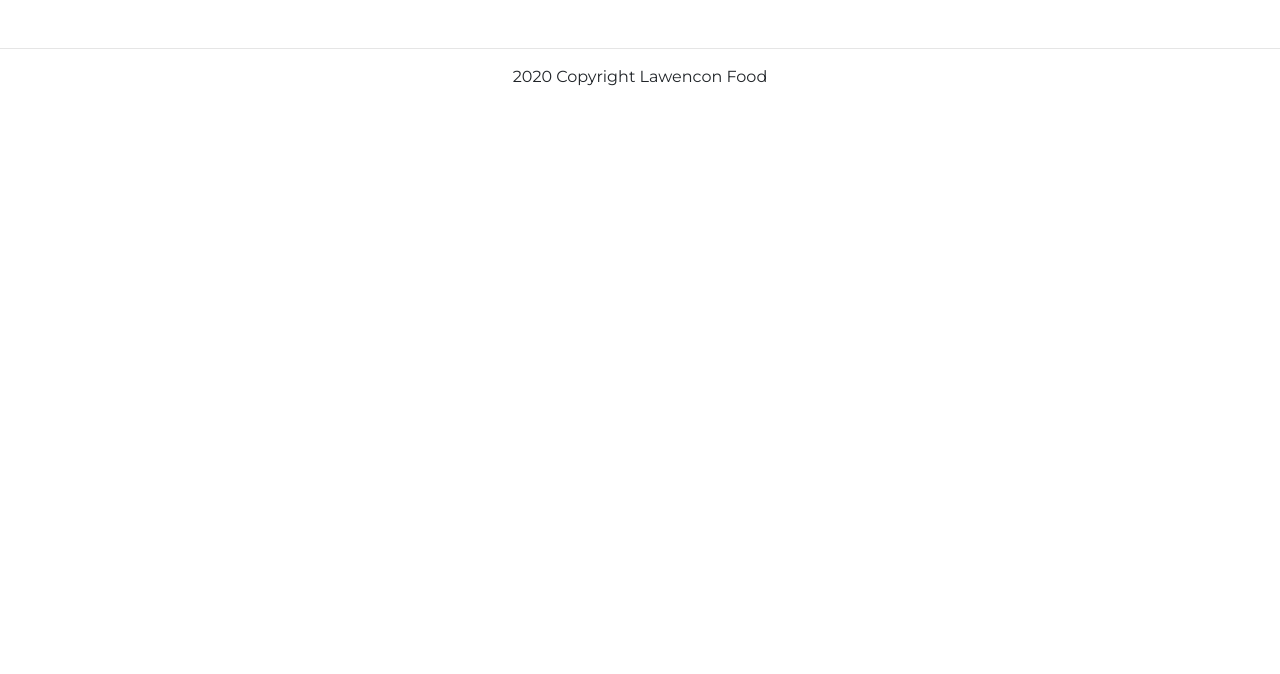
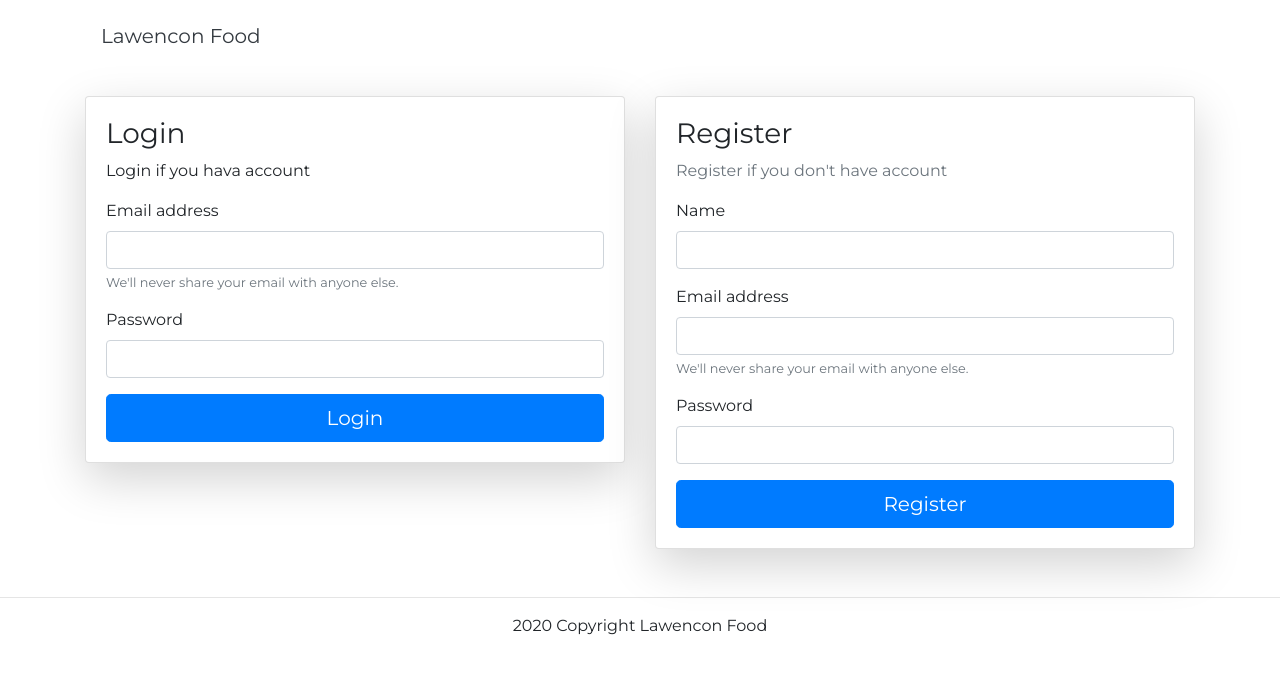
Before and after one commit to priaaji-seyanegoro/lawencon-food-vue, a Vue app: page /login in a window 1280 px wide. Shown: the top 674 px of the page. Built offline with nearby package versions, Linux system fonts and the light colour scheme; no server answers; what vue-toast-notification would draw is missing.

Commit message:
make  login,register,protect route

```diff
--- a/package.json
+++ b/package.json
@@ -13,7 +13,8 @@
     "core-js": "^3.6.5",
     "vue": "^2.6.11",
     "vue-router": "^3.2.0",
-    "vue-toast-notification": "^0.6.0"
+    "vue-toast-notification": "^0.6.0",
+    "vuex": "^3.5.1"
   },
   "devDependencies": {
     "@babel/polyfill": "^7.11.5",
--- a/src/App.vue
+++ b/src/App.vue
@@ -11,5 +11,8 @@ export default {
   components: {
     Footer,
   },
+  mounted() {
+    console.log(this.$store.state.authenticated);
+  },
 };
 </script>
--- /dev/null
+++ b/src/components/LoginForm.vue
@@ -0,0 +1,91 @@
+<template>
+  <div class="card shadow-lg">
+    <div class="card-body">
+      <h3>Login</h3>
+      <p>Login if you hava account</p>
+      <form v-on:submit.prevent>
+        <div class="form-group">
+          <label for="email">Email address</label>
+          <input
+            type="email"
+            class="form-control"
+            id="email"
+            aria-describedby="emailHelp"
+            v-model="user.email"
+          />
+          <small id="emailHelp" class="form-text text-muted"
+            >We'll never share your email with anyone else.</small
+          >
+        </div>
+        <div class="form-group">
+          <label for="password">Password</label>
+          <input
+            type="password"
+            class="form-control"
+            id="password"
+            v-model="user.password"
+          />
+        </div>
+
+        <button
+          type="submit"
+          class="btn btn-primary btn-lg btn-block"
+          @click="login"
+        >
+          Login
+        </button>
+      </form>
+    </div>
+  </div>
+</template>
+
+<script>
+import axios from "axios";
+export default {
+  name: "LoginForm",
+  data() {
+    return {
+      user: {},
+    };
+  },
+  methods: {
+    login: async function () {
+      if (this.user.email && this.user.password) {
+        const res = await axios.get(
+          `http://localhost:3000/users?q=${this.user.email}`
+        );
+        console.log(res);
+        if (
+          res.data.length !== 0 &&
+          res.data[0].email === this.user.email &&
+          res.data[0].password === this.user.password
+        ) {
+          // set state on store
+          this.$store.commit("setAuthentication", true);
+          this.user = "";
+
+          // redirect to cart
+          this.$router.push({ path: "/home" });
+        } else {
+          this.$toast.error("Email or Password Wrong", {
+            type: "error",
+            position: "top-right",
+            duration: 3000,
+            dismissible: true,
+          });
+        }
+      } else {
+        this.$toast.error("Please Fill Register Form", {
+          type: "error",
+          position: "top-right",
+          duration: 3000,
+          dismissible: true,
+        });
+      }
+    },
+  },
+};
+</script>
+
+<style>
+</style>
--- a/src/components/Navbar.vue
+++ b/src/components/Navbar.vue
@@ -2,14 +2,24 @@
   <div>
     <b-navbar toggleable="lg" type="light">
       <div class="container">
-        <b-navbar-brand class="text-dark">Lawencon Food</b-navbar-brand>
+        <b-navbar-brand class="text-dark">
+          <router-link
+            class="nav-link text-dark"
+            to="/"
+            v-if="!this.$store.state.authenticated"
+            >Lawencon Food</router-link
+          >
+          <span v-else-if="this.$store.state.authenticated">Lawencon Food</span>
+        </b-navbar-brand>
 
         <b-navbar-toggle target="nav-collapse"></b-navbar-toggle>
-
+        <div v-if="this.$store.state.authenticated">
           <b-collapse id="nav-collapse" is-nav>
             <b-navbar-nav>
               <li class="nav-item">
-              <router-link class="nav-link text-dark" to="/">Home</router-link>
+                <router-link class="nav-link text-dark" to="/home"
+                  >Home</router-link
+                >
               </li>
               <li class="nav-item">
                 <router-link class="nav-link text-dark" to="/foods"
@@ -29,8 +39,19 @@
                   }}</span>
                 </router-link>
               </li>
+              <li class="nav-item">
+                <b-button
+                  variant="outline-success"
+                  size="md"
+                  class="ml-2"
+                  @click="logout"
+                >
+                  <b-icon icon="power" aria-hidden="true"></b-icon> Logout
+                </b-button>
+              </li>
             </b-navbar-nav>
           </b-collapse>
+        </div>
       </div>
     </b-navbar>
   </div>
@@ -55,6 +76,11 @@ export default {
     setAmountOrder: function (data) {
       this.amount_order = data;
     },
+    logout: function () {
+      // set state on store
+      this.$store.commit("setAuthentication", false);
+      this.$router.push({ path: "/" });
+    },
   },
   mounted() {
     axios
--- /dev/null
+++ b/src/components/RegisterForm.vue
@@ -0,0 +1,107 @@
+<template>
+  <div class="card shadow-lg">
+    <div class="card-body">
+      <h3>Register</h3>
+      <p id="email-register" class="form-text text-muted">
+        Register if you don't have account
+      </p>
+      <form v-on:submit.prevent>
+        <div class="form-group">
+          <label for="name-register">Name</label>
+          <input
+            type="text"
+            class="form-control"
+            id="name-register"
+            v-model="user.name"
+          />
+        </div>
+        <div class="form-group">
+          <label for="email-register">Email address</label>
+          <input
+            type="email"
+            class="form-control"
+            id="email-register"
+            aria-describedby="email-register"
+            v-model="user.email"
+          />
+          <small id="email-register" class="form-text text-muted"
+            >We'll never share your email with anyone else.</small
+          >
+        </div>
+        <div class="form-group">
+          <label for="password-register">Password</label>
+          <input
+            type="password"
+            class="form-control"
+            id="password-register"
+            v-model="user.password"
+          />
+        </div>
+
+        <button
+          type="submit"
+          class="btn btn-primary btn-lg btn-block"
+          @click="register"
+        >
+          Register
+        </button>
+      </form>
+    </div>
+  </div>
+</template>
+
+<script>
+import axios from "axios";
+
+export default {
+  name: "RegisterForm",
+  data() {
+    return {
+      user: {},
+    };
+  },
+  methods: {
+    register: async function () {
+      if (this.user.name && this.user.email && this.user.password) {
+        const res = await axios.get(
+          `http://localhost:3000/users?q=${this.user.email}`
+        );
+
+        if (res.data.length) {
+          this.$toast.error("Sorry Email Has Been Registered", {
+            type: "error",
+            position: "top-right",
+            duration: 3000,
+            dismissible: true,
+          });
+        } else {
+          axios
+            .post(`http://localhost:3000/users`, this.user)
+            .then(() => {
+              this.user = "";
+              this.$toast.success("Register successfully", {
+                type: "success",
+                position: "top-right",
+                duration: 3000,
+                dismissible: true,
+              });
+            })
+            .catch((err) => {
+              console.log(err);
+            });
+        }
+      } else {
+        this.$toast.error("Please Fill Register Form", {
+          type: "error",
+          position: "top-right",
+          duration: 3000,
+          dismissible: true,
+        });
+      }
+    },
+  },
+};
+</script>
+
+<style>
+</style>
--- a/src/main.js
+++ b/src/main.js
@@ -1,16 +1,17 @@
-import '@babel/polyfill'
-import 'mutationobserver-shim'
-import Vue from 'vue'
-import './plugins/bootstrap-vue'
-import './plugins/toast-vue'
-import App from './App.vue'
-import router from './router'
-import './main.css'
+import "@babel/polyfill";
+import "mutationobserver-shim";
+import Vue from "vue";
+import "./plugins/bootstrap-vue";
+import "./plugins/toast-vue";
+import { store } from "./store/store";
+import App from "./App.vue";
+import router from "./router";
+import "./main.css";
 
-
-Vue.config.productionTip = false
+Vue.config.productionTip = false;
 
 new Vue({
   router,
-  render: h => h(App)
-}).$mount('#app')
+  render: (h) => h(App),
+  store,
+}).$mount("#app");
--- a/src/router/index.js
+++ b/src/router/index.js
@@ -1,39 +1,62 @@
-import Vue from 'vue'
-import VueRouter from 'vue-router'
-import Home from '../views/Home'
-import Foods from '../views/Foods'
-import FoodDetail from '../views/FoodDetail'
-import Cart from '../views/Cart'
-import CheckoutSuccess from "../views/CheckoutSuccess.vue"
+import Vue from "vue";
+import VueRouter from "vue-router";
+import Home from "../views/Home";
+import Foods from "../views/Foods";
+import FoodDetail from "../views/FoodDetail";
+import Cart from "../views/Cart";
+import CheckoutSuccess from "../views/CheckoutSuccess";
+import Login from "../views/Login";
+import { store } from "../store/store";
 
-Vue.use(VueRouter)
+Vue.use(VueRouter);
 
 const routes = [
   {
-    path: '/',
-    name: 'Home',
-    component: Home
+    path: "/",
+    redirect: "/login",
   },
   {
-    path: '/foods',
-    name: 'Foods',
-    component: Foods
+    path: "/login",
+    name: "Login",
+    component: Login,
+    beforeEnter: (to, from, next) => {
+      if (store.state.authenticated == false) {
+        next();
+      } else {
+        next({ name: "Home" });
+      }
+    },
   },
   {
-    path: '/food/:id',
-    name: 'FoodDetail',
-    component: FoodDetail
+    path: "/home",
+    name: "Home",
+    component: Home,
+    meta: { requiresAuth: true },
+  },
+  {
+    path: "/foods",
+    name: "Foods",
+    component: Foods,
+    meta: { requiresAuth: true },
+  },
+  {
+    path: "/food/:id",
+    name: "FoodDetail",
+    component: FoodDetail,
+    meta: { requiresAuth: true },
   },
 
   {
-    path: '/cart',
-    name: 'Cart',
-    component: Cart
+    path: "/cart",
+    name: "Cart",
+    component: Cart,
+    meta: { requiresAuth: true },
   },
   {
-    path: '/checkout-success',
-    name: 'CheckoutSuccess',
-    component: CheckoutSuccess
+    path: "/checkout-success",
+    name: "CheckoutSuccess",
+    component: CheckoutSuccess,
+    meta: { requiresAuth: true },
   },
   // {
   //   path: '/about',
@@ -43,12 +66,28 @@ const routes = [
   //   // which is lazy-loaded when the route is visited.
   //   component: () => import(/* webpackChunkName: "about" */ '../views/About.vue')
   // }
-]
+];
 
 const router = new VueRouter({
-  mode: 'history',
+  mode: "history",
   base: process.env.BASE_URL,
-  routes
-})
+  routes,
+});
 
-export default router
+router.beforeEach((to, from, next) => {
+  if (to.matched.some((record) => record.meta.requiresAuth)) {
+    // this route requires auth, check if logged in
+    // if not, redirect to login page.
+    if (store.state.authenticated == false) {
+      next({
+        path: "/login",
+      });
+    } else {
+      next();
+    }
+  } else {
+    next(); // make sure to always call next()!
+  }
+});
+
+export default router;
--- /dev/null
+++ b/src/store/store.js
@@ -0,0 +1,15 @@
+import Vue from "vue";
+import Vuex from "vuex";
+
+Vue.use(Vuex);
+
+export const store = new Vuex.Store({
+  state: {
+    authenticated: false,
+  },
+  mutations: {
+    setAuthentication(state, status) {
+      state.authenticated = status;
+    },
+  },
+});
--- a/src/views/Home.vue
+++ b/src/views/Home.vue
@@ -52,7 +52,6 @@ export default {
       this.bestProducts = res;
     },
   },
-
   //fire when page rendered
   mounted() {
     axios
--- /dev/null
+++ b/src/views/Login.vue
@@ -0,0 +1,32 @@
+<template>
+  <div class="login">
+    <Navbar />
+    <div class="container">
+      <div class="row mt-4">
+        <div class="col-md-6 mb-4">
+          <LoginForm />
+        </div>
+        <div class="col-md-6">
+          <RegisterForm />
+        </div>
+      </div>
+    </div>
+  </div>
+</template>
+
+<script>
+import Navbar from "@/components/Navbar";
+import LoginForm from "@/components/LoginForm";
+import RegisterForm from "@/components/RegisterForm";
+export default {
+  name: "Login",
+  components: {
+    Navbar,
+    LoginForm,
+    RegisterForm,
+  },
+};
+</script>
+
+<style>
+</style>
```
Also changed, not shown: 1 other file (tests, documents, lock files or other folders). Lines whose indentation alone changed are shown as unchanged.
